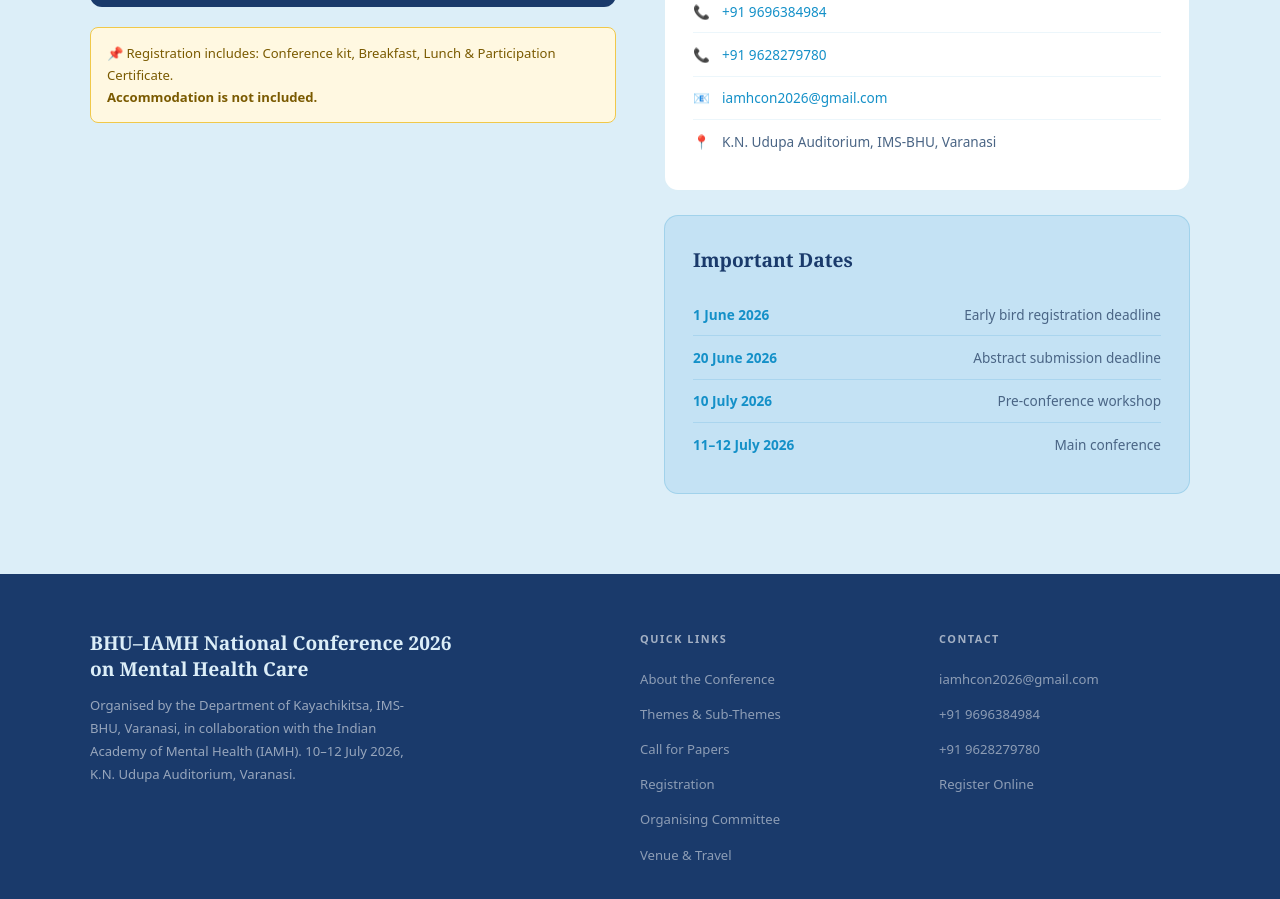
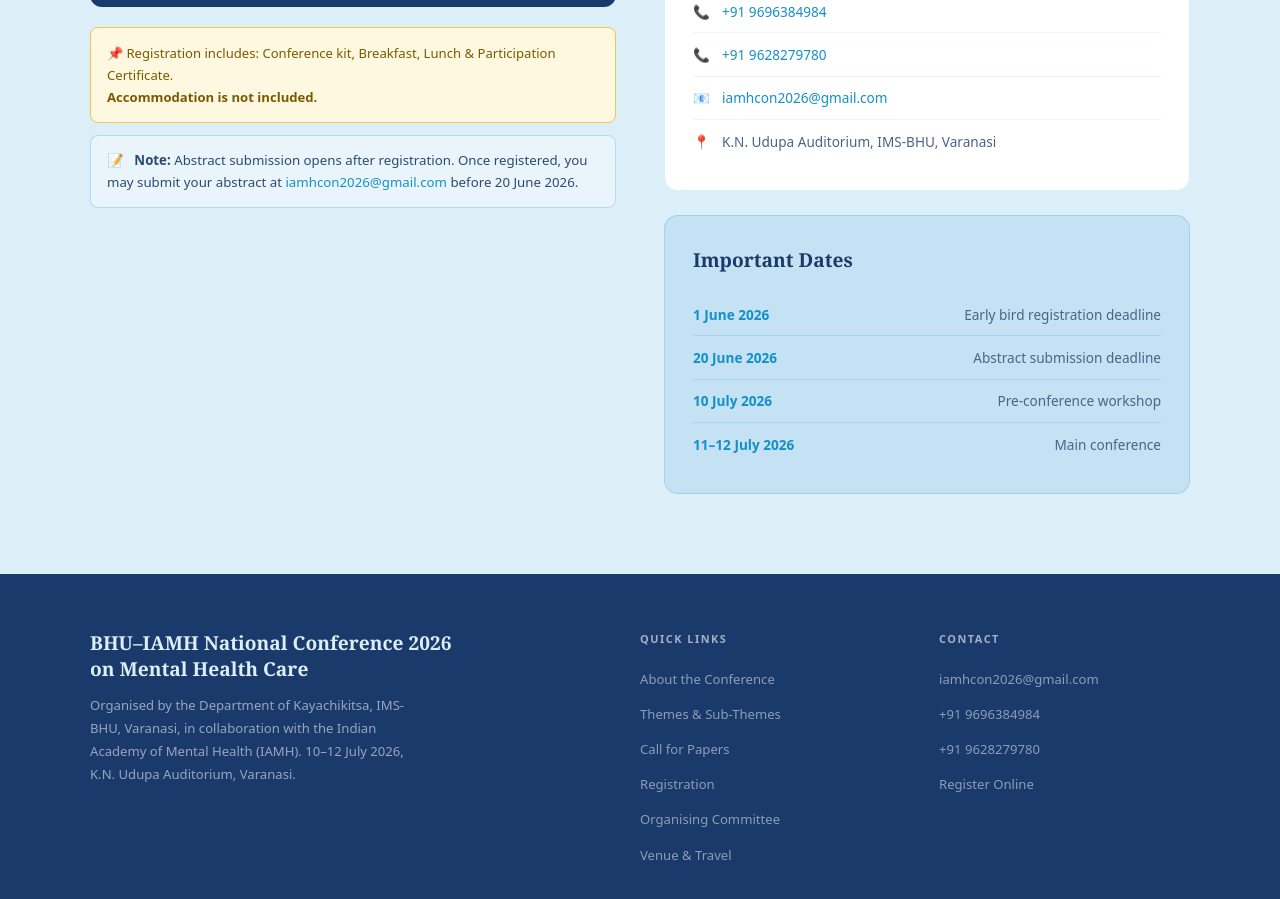
Before and after one commit to SuryanshDixit/iamh-conference, a Next.js app: page /register in a window 1280 px wide. Shown: the part 1100-1999 px from the top of the page. Built offline with nearby package versions, Linux system fonts and the light colour scheme.

Commit message:
Add note for abstract submission in registration page
Added a note about abstract submission after registration.

```diff
--- a/app/register/page.tsx
+++ b/app/register/page.tsx
@@ -69,10 +69,12 @@
                   </div>
                 ))}
               </div>
-
               <div style={{ marginTop:"1.25rem", background:"#fff8e1", border:"1px solid #f0c84a", borderRadius:8, padding:"0.85rem 1rem", fontSize:"0.82rem", color:"#7a5a00" }}>
                 📌 Registration includes: Conference kit, Breakfast, Lunch & Participation Certificate.<br />
                 <strong>Accommodation is not included.</strong>
+              </div>
+              <div style={{ marginTop:"0.75rem", background:"#eaf5fb", border:"1px solid rgba(20,144,200,0.25)", borderRadius:8, padding:"0.85rem 1rem", fontSize:"0.83rem", color:"#2c4a70", lineHeight:1.65 }}>
+                📝 &nbsp; <strong>Note:</strong> Abstract submission opens after registration. Once registered, you may submit your abstract at <a href="mailto:iamhcon2026@gmail.com" style={{ color:"#1490c8" }}>iamhcon2026@gmail.com</a> before 20 June 2026.
               </div>
             </ScrollReveal>
 
```
